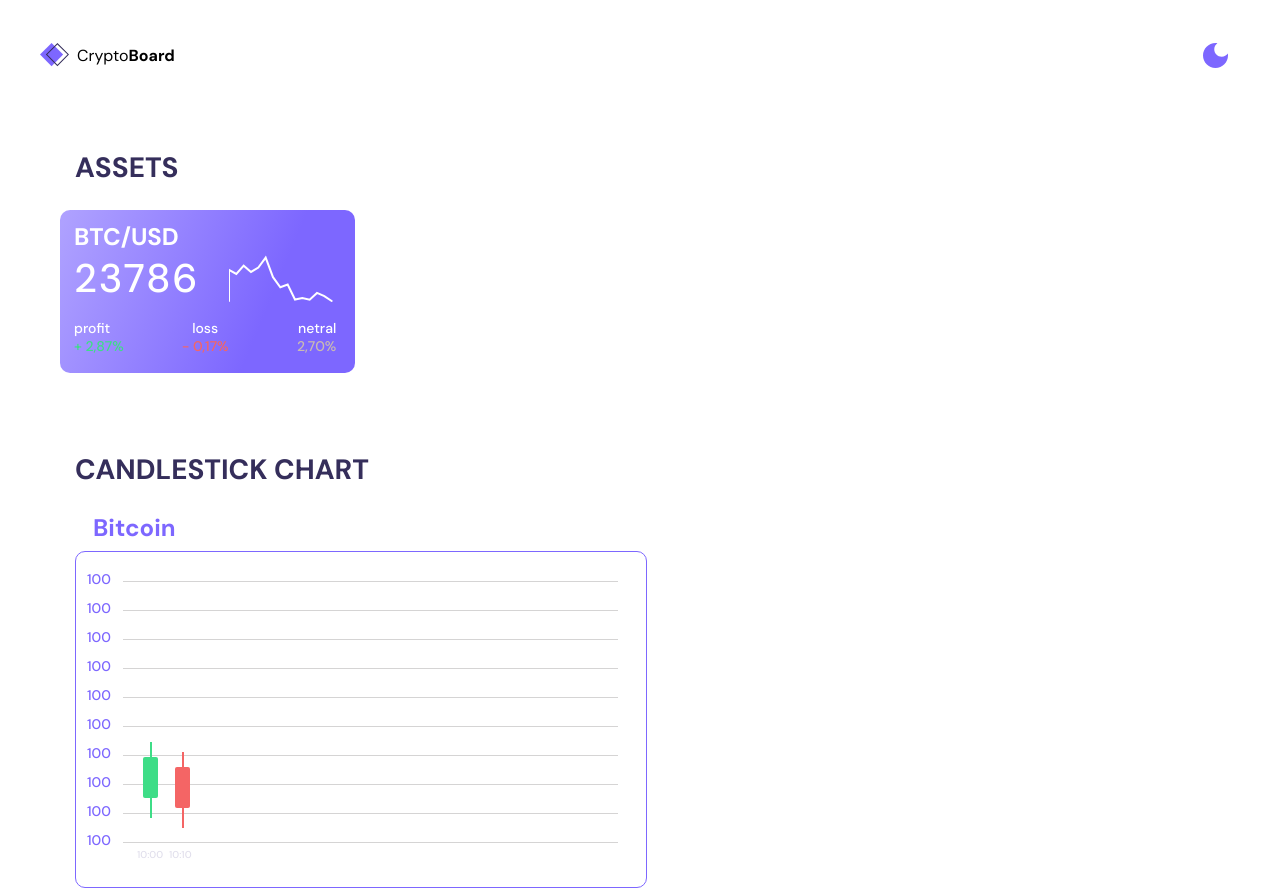
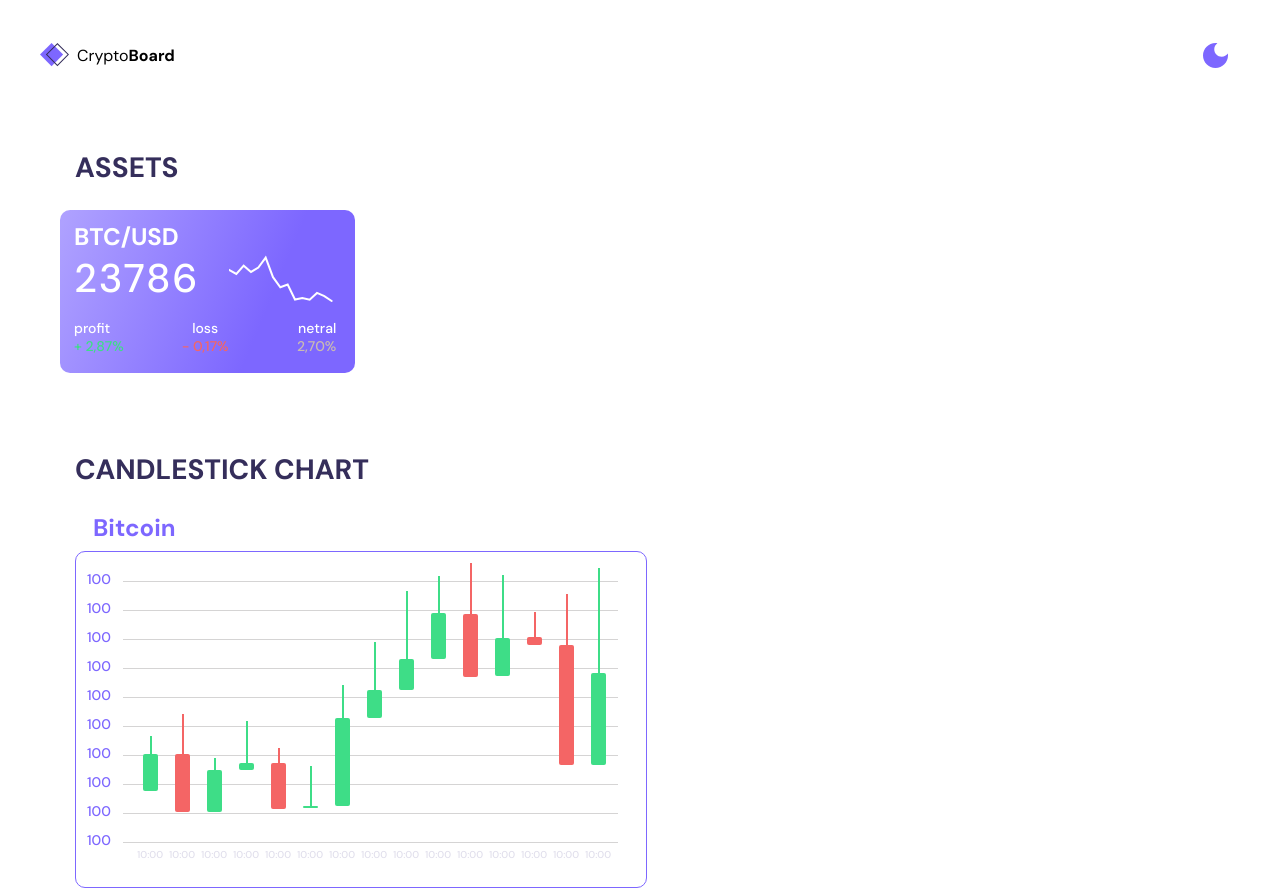
Before and after one commit to NikitaFirsov513/crypto-board, a React (Vite) app: page / in a window 1280 px wide. Built offline with nearby package versions, Linux system fonts and the light colour scheme.

Commit message:
add charts

```diff
--- /dev/null
+++ b/src/components/assets/Assets.props.ts
@@ -0,0 +1,5 @@
+import { TData } from "../../utils/data";
+
+export type TAssetsElement = {
+  data: TData;
+};
--- a/src/components/assets/AssetsElement.tsx
+++ b/src/components/assets/AssetsElement.tsx
@@ -1,14 +1,11 @@
 import { useEffect, useRef } from "react";
 import { TData } from "../../utils/data";
 import { findMinMax } from "../../utils/findMinMax";
+import { TAssetsElement } from "./Assets.props";
 
-type TAssetsElement = {
-  data: TData;
-};
-//Изменить 1ю точку
 export const AssetsElement = ({ data }: TAssetsElement) => {
   const refCanvas = useRef<HTMLCanvasElement | null>(null);
-  const boundaryValues = useRef(findMinMax(data));
+  const boundaryValues = useRef(findMinMax(data, 52));
 
   useEffect(() => {
     console.log(data);
@@ -25,14 +22,18 @@ export const AssetsElement = ({ data }: TAssetsElement) => {
     context.lineWidth = 2;
     context.strokeStyle = "rgb(255,255,255)";
     context.lineCap = "round";
-    context.moveTo(0, 52);
+    //context.moveTo(0, 52);
 
     for (let i = 0; i < data.values.length; i++) {
       const high = Number(data.values[i].high);
 
-      context.lineTo(i * (110 / data.values.length), (high - min) / px);
-      const x = i * (110 / data.values.length);
-      const y = (high - min) / px;
+      if (i == 0) {
+        context.moveTo(0, (high - min) / px);
+      } else {
+        context.lineTo(i * (110 / data.values.length), (high - min) / px);
+        const x = i * (110 / data.values.length);
+        const y = (high - min) / px;
+      }
     }
     context.stroke();
   }, []);
--- a/src/components/сharts/Charts.tsx
+++ b/src/components/сharts/Charts.tsx
@@ -1,9 +1,15 @@
+import { useRef } from "react";
 import { useSelector } from "react-redux";
 import { RootState, useAppSelector } from "../../redux/store";
+import { data } from "../../utils/data";
+import { findMinMax } from "../../utils/findMinMax";
+import { ChartsElement } from "./ChartsElement";
 
 export const Charts = () => {
-  const data = useAppSelector((state) => state.assets.assetsList);
+  //const data = useAppSelector((state) => state.assets.assetsList);
   //console.log(data);
+  const boundaryValues = useRef(findMinMax(data, 280));
+  console.log(boundaryValues);
   const test = () => {
     document
       .getElementById("test")
@@ -30,50 +36,20 @@ export const Charts = () => {
               <p>100</p>
             </div>
             <div className="app__charts-candlestick">
-              <div className="app__charts-candlestick-elem">
-                <div
-                  style={{ marginBottom: 50, background: "#3edd87" }}
-                  className="app__charts-candlestick-elem-body"
-                >
-                  <span
-                    style={{ marginTop: 41, height: 20, background: "#3EDD87" }}
-                  ></span>
-                  <span
-                    style={{
-                      marginTop: -15,
-                      height: 15,
-                      background: "#3EDD87",
-                    }}
-                  ></span>
-                </div>
-                <p>10:00</p>
-              </div>
-              <div className="app__charts-candlestick-elem">
-                <div
-                  onMouseEnter={(e) => test()}
-                  onMouseLeave={(e) => test()}
-                  style={{ marginBottom: 40, background: "#F46565" }}
-                  className="app__charts-candlestick-elem-body"
-                >
-                  <span
-                    style={{ marginTop: 41, height: 20, background: "#F46565" }}
-                  ></span>
-                  <span
-                    style={{
-                      marginTop: -15,
-                      height: 15,
-                      background: "#F46565",
-                    }}
-                  ></span>
-                  <div id="test" className="app__charts-candlestick-elem-info ">
-                    <p>top:100</p>
-                    <p>open:100</p>
-                    <p>close:100</p>
-                    <p>low:100</p>
-                  </div>
-                </div>
-                <p>10:10</p>
-              </div>
+              {data.values.map((elem, i) => {
+                return (
+                  <ChartsElement
+                    index={i}
+                    key={elem.datetime}
+                    datetime={i + "---" + elem.datetime}
+                    open={Number(elem.open)}
+                    high={Number(elem.high)}
+                    low={Number(elem.low)}
+                    close={Number(elem.close)}
+                    boundaryValues={boundaryValues.current}
+                  />
+                );
+              })}
             </div>
           </div>
         </div>
--- /dev/null
+++ b/src/components/сharts/ChartsElement.tsx
@@ -0,0 +1,51 @@
+import { chartsElementStyle } from "../../utils/chartsElementStyle";
+import { TChartsElement } from "./Charts.props";
+
+export const ChartsElement = ({
+  index,
+  datetime,
+  open,
+  high,
+  low,
+  close,
+  boundaryValues,
+}: TChartsElement) => {
+  const styles = chartsElementStyle({
+    index,
+    datetime,
+    open,
+    high,
+    low,
+    close,
+    boundaryValues,
+  });
+
+  return (
+    <div className="app__charts-candlestick-elem">
+      <div
+        style={{
+          height: styles.graphElem.height,
+          marginBottom: styles.graphElem.marginBottom,
+          backgroundColor: styles.color,
+        }}
+        className="app__charts-candlestick-elem-body"
+      >
+        <span
+          style={{
+            marginTop: -styles.topSpan.height,
+            height: styles.topSpan.height,
+            background: styles.color,
+          }}
+        ></span>
+        <span
+          style={{
+            marginTop: -styles.botSpan.height,
+            height: styles.botSpan.height,
+            background: styles.color,
+          }}
+        ></span>
+      </div>
+      <p>10:00</p>
+    </div>
+  );
+};
--- /dev/null
+++ b/src/utils/chartsElementStyle.ts
@@ -0,0 +1,44 @@
+import { TChartsElement } from "../components/сharts/Charts.props";
+
+export const chartsElementStyle = ({
+  datetime,
+  open,
+  high,
+  low,
+  close,
+  boundaryValues,
+}: TChartsElement) => {
+  const px = boundaryValues.px;
+  const min = boundaryValues.min;
+
+  if (open <= close) {
+    return {
+      color: "#F46565",
+      graphElem: {
+        height: (close - open) / px,
+        marginBottom: (open - min) / px,
+      },
+      topSpan: {
+        height: (high - close) / px,
+      },
+      botSpan: {
+        height: (open - low) / px,
+        marginTop: (close - open) / px,
+      },
+    };
+  }
+  return {
+    color: "#3edd87",
+    graphElem: {
+      height: (open - close) / px,
+      marginBottom: (close - min) / px,
+    },
+    topSpan: {
+      height: (high - open) / px,
+    },
+    botSpan: {
+      height: (close - low) / px,
+      marginTop: (open - close) / px,
+    },
+  };
+};
--- a/src/utils/findMinMax.ts
+++ b/src/utils/findMinMax.ts
@@ -1,24 +1,20 @@
 import { TData } from "./data";
 
-export const findMinMax = (data: TData) => {
-
+export const findMinMax = (data: TData, height: number) => {
   let min = Number(data.values[0].low);
   let max = Number(data.values[0].high);
 
   for (let i = 0; i < data.values.length; i++) {
     let low = Number(data.values[i].low);
-        if (low < min)
-            min = low;
+    if (low < min) min = low;
 
     let high = Number(data.values[i].high);
-        if (high > max)
-            max = high;
+    if (high > max) max = high;
   }
 
-    const diff = max - min
-    const px = diff / 52;
+  const diff = max - min;
+  const px = diff / height;
   //const px = 250 / diff;
   //alert(diff + '-' + px)
-    return { min, max, diff, px }
-
-}
+  return { min, max, diff, px };
+};
```
Also changed, not shown: src/components/сharts/Charts.props.tsx (added, +14 -0 lines). Lines whose indentation alone changed are shown as unchanged.
